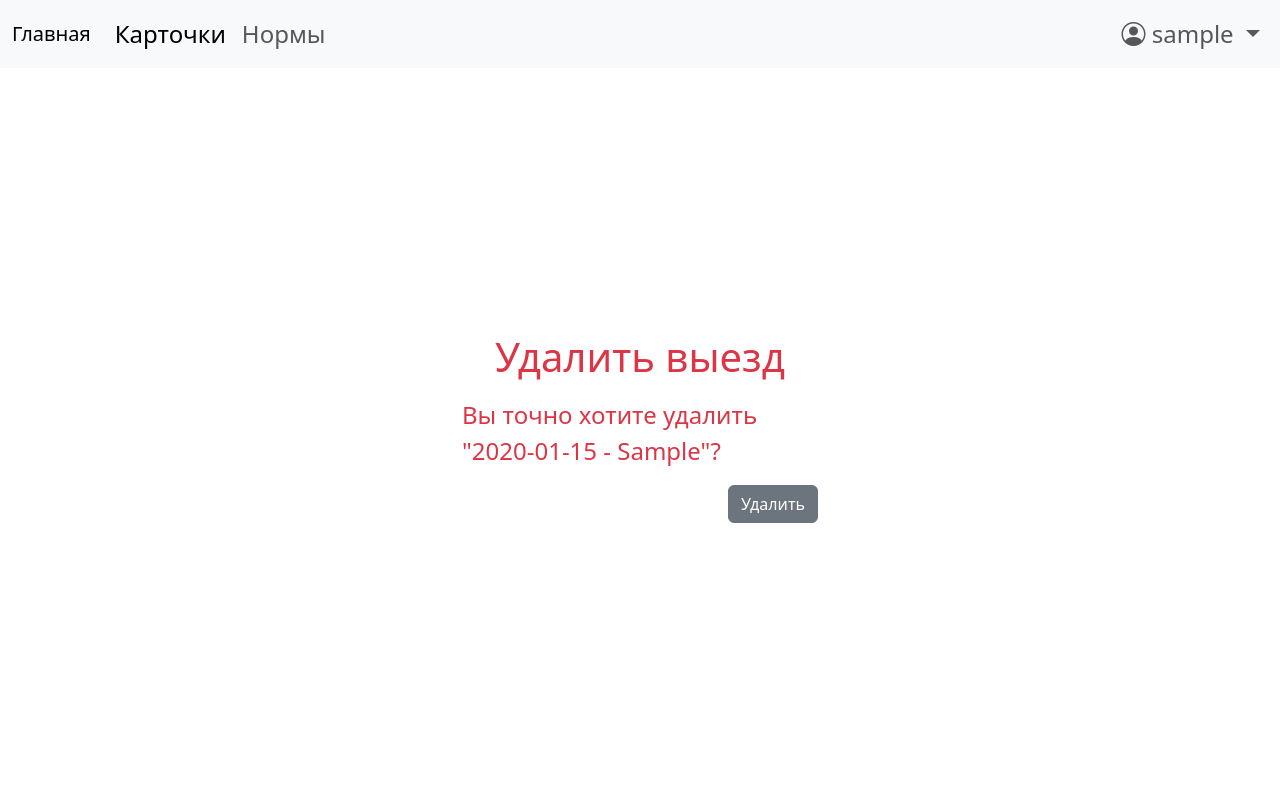
After one commit to daboggg/voditel_v3, a Django app: page /departure-delete/1/ in a window 1280 px wide. The commit adds this page. Shown: the top 787 px of the page. Run offline with Django 5.2, Linux system fonts and the light colour scheme; a user stored in the database is signed in; tables that the repository leaves empty hold one stand-in row (values such as "Sample post"); some libraries are stand-ins or nearby versions.

Commit message:
добавил DepartureDelete

```diff
--- a/cards/templates/cards/card_detail.html
+++ b/cards/templates/cards/card_detail.html
@@ -118,7 +118,7 @@
                                                         class="h5">{{ dep.show_departure }}</span></a>
                                             </div>
                                             <div class="col">
-                                                <a class="link-secondary" href="#">
+                                                <a class="link-secondary" href="{% url 'departure_delete' dep.pk %}">
                                                     <i class="float-end bi bi-trash"></i>
                                                 </a>
                                             </div>
--- /dev/null
+++ b/cards/templates/cards/departure_confirm_delete.html
@@ -0,0 +1,27 @@
+{% extends 'base.html' %}
+
+{% block title %}
+    Удалить выезд
+{% endblock %}
+
+{% block content %}
+    <div class="row align-items-center percent90-height justify-content-center">
+
+        <div class="col-sm-8 col-md-8 col-lg-4">
+            <div class="display-6 text-center mb-3 text-danger">Удалить выезд</div>
+            <p class="text-danger">Вы точно хотите удалить "{{ object }}"?</p>
+            <form method="post">
+                {% csrf_token %}
+                <div class="form-text text-danger">{{ form.non_field_errors }}</div>
+                {% for f in form %}
+                    <div class="mb-3">
+                        <p><label for="{{ f.id_for_label }}" class="form-label">{{ f.label }}</label></p>
+                        <p class="form-control">{{ f }}</p>
+                        <div class="form-text text-danger">{{ f.errors }}</div>
+                    </div>
+                {% endfor %}
+                <button type="submit" class="btn btn-secondary float-end">Удалить</button>
+            </form>
+        </div>
+    </div>
+{% endblock %}
--- a/cards/templates/cards/departure_detail.html
+++ b/cards/templates/cards/departure_detail.html
@@ -11,7 +11,7 @@
             <div>
                 <div class="display-6 text-center">
                     {{ departure.place_of_work }}
-                    <a class="link-secondary" href="#">
+                    <a class="link-secondary" href="{% url 'departure_delete' departure.pk %}">
                         <i class="ms-3 float-end bi bi-trash"></i>
                     </a>
                     <a class="link-secondary" href="#">
--- a/cards/urls.py
+++ b/cards/urls.py
@@ -11,7 +11,7 @@ urlpatterns = [
 
     path('departure-add/<int:pk>/', views.DepartureAdd.as_view(), name='departure_add'),
     path('departure/<int:pk>/', views.DepartureDetail.as_view(), name='departure_detail'),
-    # path('departure-delete/<int:pk>/', views.DepartureDelete.as_view(), name='departure_delete'),
+    path('departure-delete/<int:pk>/', views.DepartureDelete.as_view(), name='departure_delete'),
     # path('departure-edit/<int:pk>/', views.DepartureUpdate.as_view(), name='departure_edit'),
     #
     # path('norms/', views.NormList.as_view(), name='norm_list'),
--- a/cards/views.py
+++ b/cards/views.py
@@ -29,8 +29,6 @@ class CardAdd(LoginRequiredMixin, SuccessMessageMixin, ErrorMessageMixin, Create
     form_class = CardAddForm
     template_name = 'cards/card_add.html'
     extra_context = {'title': 'Добавить карточку'}
-    # success_url = reverse_lazy('card-list')
-    success_url = "/"
     success_message = "Карточка создана"
     error_message = 'Ошибка!'
 
@@ -198,3 +196,11 @@ class DepartureDetail(LoginRequiredMixin, DetailView):
         ctx['mileage_end'] = mileage_end
         ctx['fuel_consumption'] = fuel_consumption
         return ctx
+
+
+class DepartureDelete(LoginRequiredMixin, SuccessMessageMixin, DeleteView):
+    model = Departure
+    success_message = "Выезд удален"
+
+    def get_success_url(self):
+        return reverse_lazy("card_detail", kwargs={'pk': self.object.card.pk})
```
